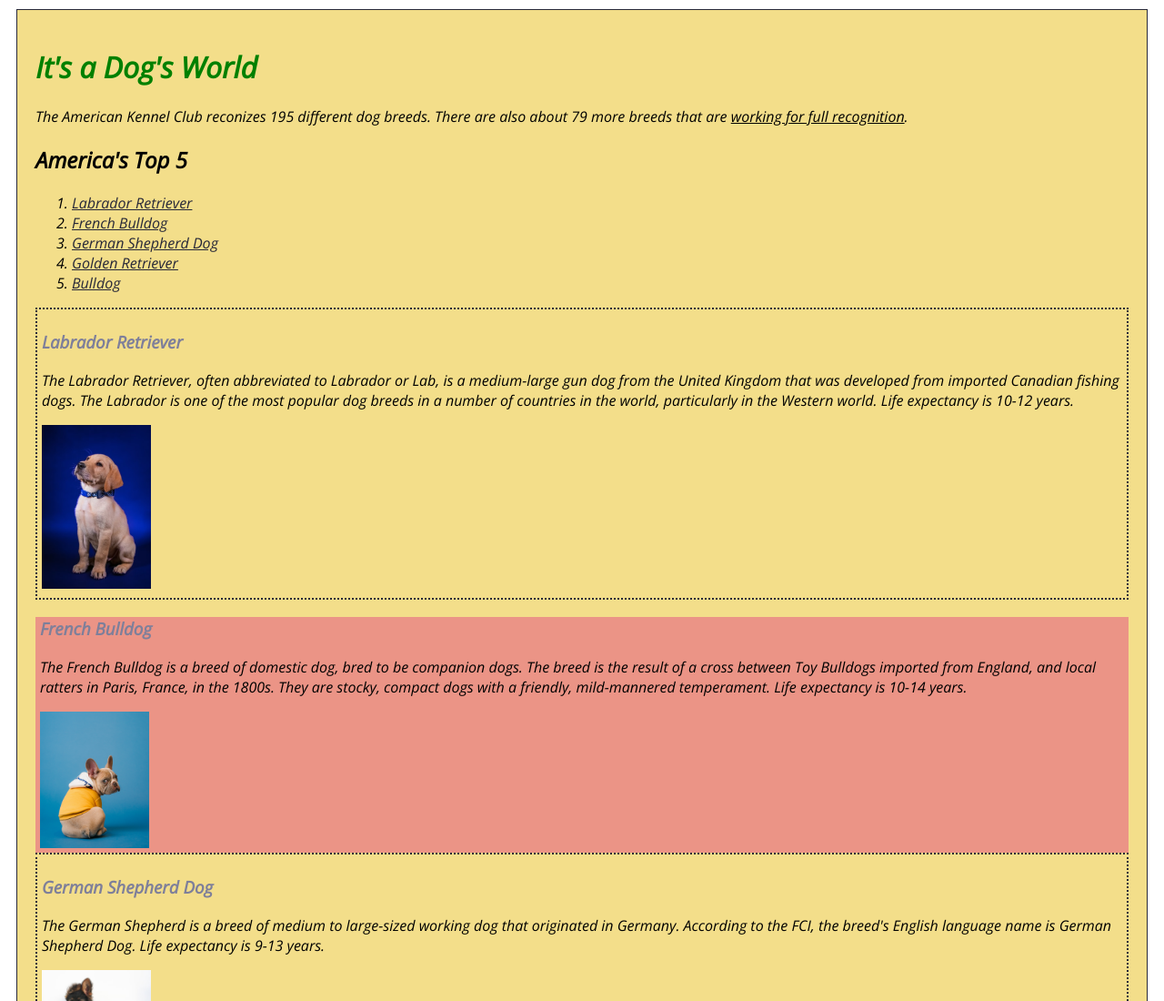
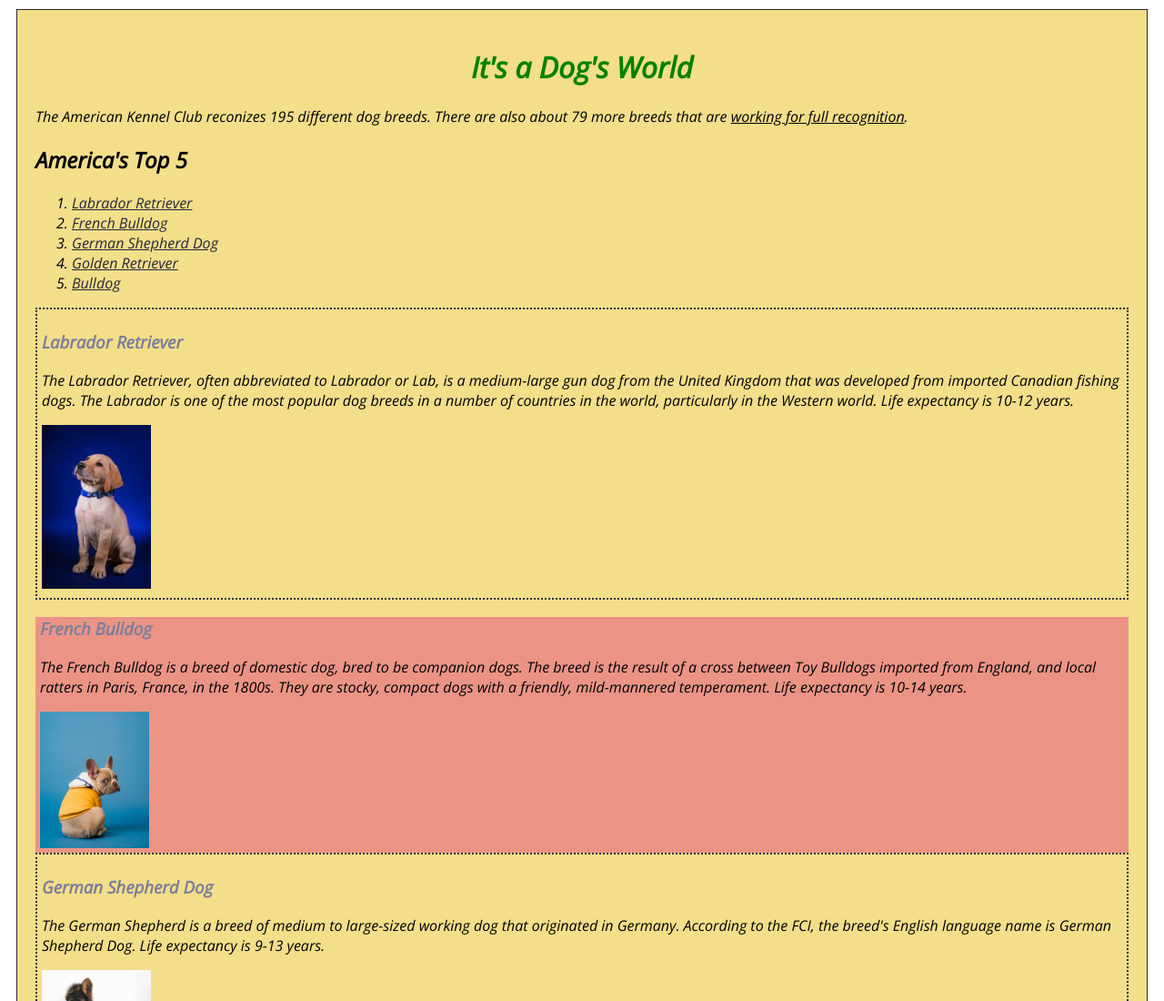
Before and after one commit to Tcbailey23/Tcbailey23.github.io, a plain HTML site: page index.html in a window 1280 px wide. Shown: the top 1100 px of the page at 91% size. Drawn offline with nearby package versions, Linux system fonts and the light colour scheme.

Commit message:
intro header adjustment

```diff
--- a/index.html
+++ b/index.html
@@ -10,6 +10,7 @@
   </head>
   <body>
     <main>
+      <div class="IntroSection">
     <h1> It's a Dog's World </h1>
 
     <p> The American Kennel Club reconizes 195 different dog breeds. There are also about 79 more breeds that are <u>working for full recognition</u>. </p>
@@ -23,6 +24,7 @@
         <li><a href="#Goldheader">Golden Retriever</a></li>
         <li><a href="Bullheader">Bulldog</a></li>
       </ol>
+    </div>
 <div class="InfoSection">
     <h3 id="Labheader">Labrador Retriever</h3>
 
--- a/style.css
+++ b/style.css
@@ -1,5 +1,6 @@
 h1 {
   color:green;
+  text-align: center;
 }
 
 h3 {
@@ -21,7 +22,9 @@ main {
   background-color: #f3de8a;
 
 }
-
+.IntroSection {
+  text-align: justify;
+}
 .InfoSection {
   border: 2px dotted #272838;
   padding: 5px;
```
